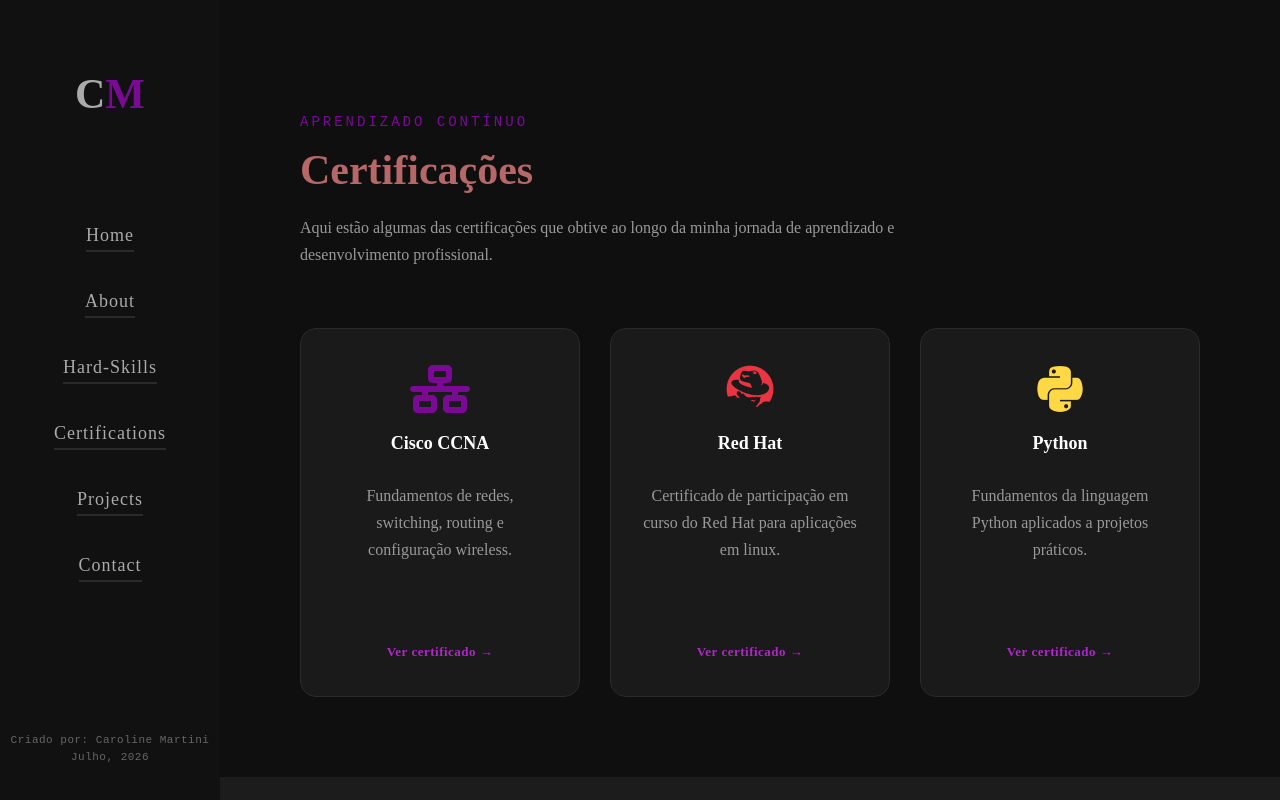
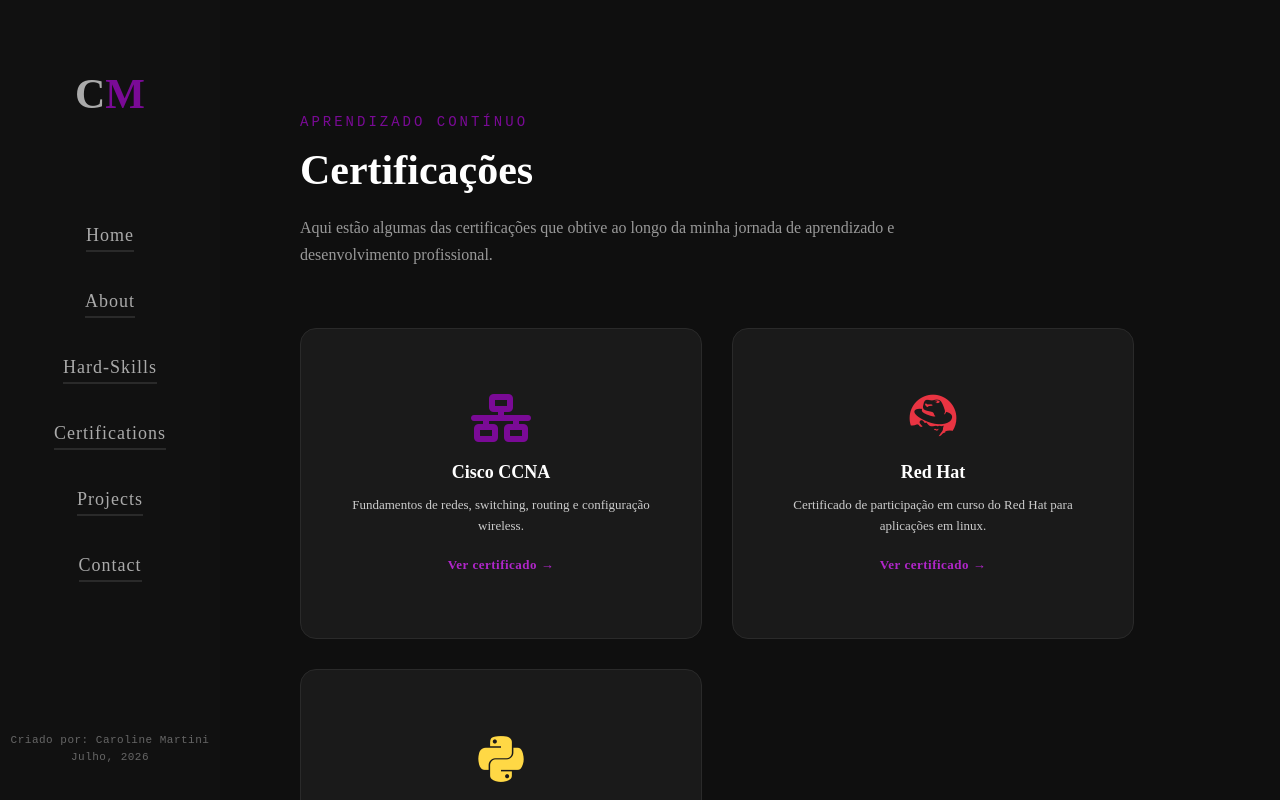
Before and after one commit to SpaceCowboy-c/Portifolio, a React (Vite) app: page /certifications in a window 1280 px wide. Shown: the top 800 px of the page. Built offline with nearby package versions, Linux system fonts and the light colour scheme.

Commit message:
Tela de projetos iniciada.

```diff
--- a/src/App.jsx
+++ b/src/App.jsx
@@ -4,6 +4,7 @@ import About from './screens/about/about.jsx'
 import HardSkill from './screens/Skills/hardSkill.jsx'
 import Contact from './screens/contact/contact.jsx'
 import Certifications from './screens/certifications/certifications.jsx'
+import Projects from './screens/projects/projetcts.jsx'
 
 function App() {
   return (
@@ -13,6 +14,7 @@ function App() {
       <Route path="/skills" element={<HardSkill />} />
       <Route path="/contact" element={<Contact />} />
       <Route path="/certifications" element={<Certifications />} />
+      <Route path="/projects" element={<Projects />} />
 
     </Routes>
   )
--- a/src/screens/certifications/certifications.css
+++ b/src/screens/certifications/certifications.css
@@ -1,13 +1,15 @@
 .certifications {
     min-height: 100vh;
+        background: #0f0f0f;
 }
 
 .certifications-content {
     margin-left: 220px;
     background-color: #0f0f0f;
-    color: rgb(182, 103, 103);
+    color: #ffffff;
     padding: 100px 80px 80px 80px;
     box-sizing: border-box;
+    background: #0f0f0f;
 }
 
 
@@ -45,7 +47,7 @@
 .certifications-row {
     display: flex;
     gap: 30px;
-    justify-content: center;
+    flex-wrap: wrap;
 }
 
 .certifications-row .certifications-card:nth-child(1) {
@@ -64,7 +66,7 @@
     background-color: #1a1a1a;
     border: 1px solid #2a2a2a;
     border-radius: 16px;
-    padding: 36px 32px;
+    padding: 65px 40px;
     width: 320px;
     text-align: center;
     text-decoration: none;
@@ -100,7 +102,7 @@
 
 .certifications-card-description {
     font-size: 13px;
-    color: #999;
+    color: #ccc;
     line-height: 1.6;
     margin: 0;
 }
--- a/src/screens/certifications/certifications.jsx
+++ b/src/screens/certifications/certifications.jsx
@@ -23,7 +23,7 @@ export default function Certifications() {
                         >
                                 <i className={certification.icon}></i>
                                 <h3 className="certifications-name">{certification.name}</h3>
-                                <p className="certifications-description">{certification.description}</p>
+                                    <p className="certifications-card-description">{certification.description}</p>
                                 <span className="certifications-link">Ver certificado →</span>
                         </a>
                     ))}
--- /dev/null
+++ b/src/screens/projects/projetcts.jsx
@@ -0,0 +1,50 @@
+import React from 'react';
+import Navbar from '../../components/Navbar';
+import './projects.css';
+
+export default function Projects() {
+    return (
+   <div className="projects">
+              <Navbar />
+              <main className="projects-content">
+                  <p className="projects-subtitle">Aprendizado contínuo</p>
+                  <h1 className="projects-title">Projetos</h1>
+                  <p className="projects-description">
+                      Aqui estão alguns dos projetos que desenvolvi ao longo da minha jornada, projetos desenvolvidos no meio acadêmico mas também em contextos pessoais.
+                  </p>
+                      <div className="projects-row">
+                              {projects.map((project, index) => (
+                          <a
+                              href={project.file}
+                              target="_blank"
+                              rel="noreferrer"
+                              className="projects-card"
+                              key={index}
+                          >
+                                  <i className={project.icon}></i>
+                                  <h3 className="projects-name">{project.name}</h3>
+                                      <p className="projects-card-description">{project.description}</p>
+                                  <span className="projects-link">Ver projeto →</span>
+                          </a>
+                      ))}
+              </div>
+           </main>
+       </div>
+    );
+}
+
+const projects = [
+    {
+        name: 'Clara Lavanderia ',
+        description: 'projeto de extensão academica web desenvolvido para uma lavanderia do Rio Grande do Sul, com o objetivo de facilitar a comunicação entre clientes e a lavanderia. Nele inclui sistema de login, cadastro, agendamento de serviços e um painel administrativo para a lavanderia, dentro outras funcionalidades. O projeto for desenvolvido em grupo e nossa stack foi PHP com framework em Adianti e PostgreSQL para o banco de dados.',
+    },
+    {
+        name: 'SGO-Rodovias',
+        description: 'O projeto  mobile foi pensado em realizado no ambito academico a ideia A concessionária é responsável pela manutenção da infraestrutura rodoviária em 350 km das BR-386 e BR-116, monitorando e atendendo falhas em sistemas de iluminação, praças de pedágio e equipamentos de pista. O sistema além de realizar as principais funcilalidades, crud, login dinamico, ainda conta com alocamento de equipe automaticamnte através de um algoritmo de alocamento, que leva em consideração as competencias por técnico cadastrado. A stack utilizada foi TypeScript, React Native e Supabase para o banco de dados.',
+
+    },
+    {
+        name: 'Python',
+        description: 'Fundamentos da linguagem Python aplicados a projetos práticos.',
+    },
+];
```
Also changed, not shown: src/screens/projects/projects.css (added).
